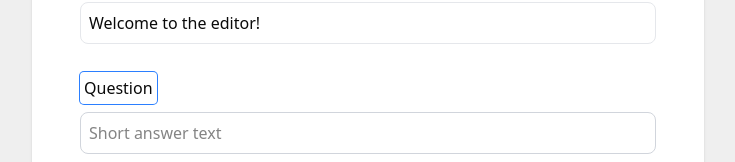
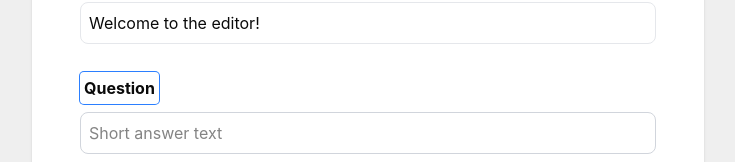
Before and after one commit to asumaran/aditor, a React (Vite) app: page / in a window 1280 px wide. Both pictures are taken after a click on the button "Add Short Answer". Shown: the part 150-312 px from the top of the page, without its empty margins (272-1007 px from the left). Built offline with nearby package versions, Linux system fonts and the light colour scheme.

Commit message:
feat: enhance text visibility by adding bold font style to input fields in MultipleChoiceBlock, MultiselectBlock, and ShortAnswerBlock

```diff
--- a/src/components/blocks/MultipleChoiceBlock.tsx
+++ b/src/components/blocks/MultipleChoiceBlock.tsx
@@ -136,7 +136,7 @@ export const MultipleChoiceBlock: FC<MultipleChoiceBlockProps> = ({
         onBlur={handleBlur}
         onClick={handleClickWithStopPropagation}
         className={cn(
-          'min-h-[1.5rem] p-1 rounded focus:outline-none focus:ring-1 focus:ring-blue-500 w-fit cursor-text',
+          'min-h-[1.5rem] p-1 rounded focus:outline-none focus:ring-1 focus:ring-blue-500 w-fit cursor-text font-bold',
           !currentValue && 'text-gray-400',
         )}
         data-placeholder='Question label'
--- a/src/components/blocks/MultiselectBlock.tsx
+++ b/src/components/blocks/MultiselectBlock.tsx
@@ -45,7 +45,7 @@ export const MultiselectBlock: FC<MultiselectBlockProps> = ({
         onBlur={handleBlur}
         onClick={handleClickWithStopPropagation}
         className={cn(
-          'min-h-[1.5rem] p-1 rounded focus:outline-none focus:ring-1 focus:ring-blue-500 w-fit cursor-text',
+          'min-h-[1.5rem] p-1 rounded focus:outline-none focus:ring-1 focus:ring-blue-500 w-fit cursor-text font-bold',
           !currentValue && 'text-gray-400',
         )}
         data-placeholder='Select label'
--- a/src/components/blocks/ShortAnswerBlock.tsx
+++ b/src/components/blocks/ShortAnswerBlock.tsx
@@ -38,7 +38,7 @@ export const ShortAnswerBlock: FC<ShortAnswerBlockProps> = ({
         onBlur={handleBlur}
         onClick={handleClickWithStopPropagation}
         className={cn(
-          'min-h-[1.5rem] p-1 rounded focus:outline-none focus:ring-1 focus:ring-blue-500 w-fit cursor-text',
+          'min-h-[1.5rem] p-1 rounded focus:outline-none focus:ring-1 focus:ring-blue-500 w-fit cursor-text font-bold',
           !currentValue && 'text-gray-400',
         )}
         data-placeholder='Question label'
--- a/src/index.css
+++ b/src/index.css
@@ -5,6 +5,7 @@
 
 body {
   background-color: #efefef;
+  font-family: 'SF Pro Text',-apple-system,BlinkMacSystemFont,sans-serif;
 }
 
 @theme inline {
```
